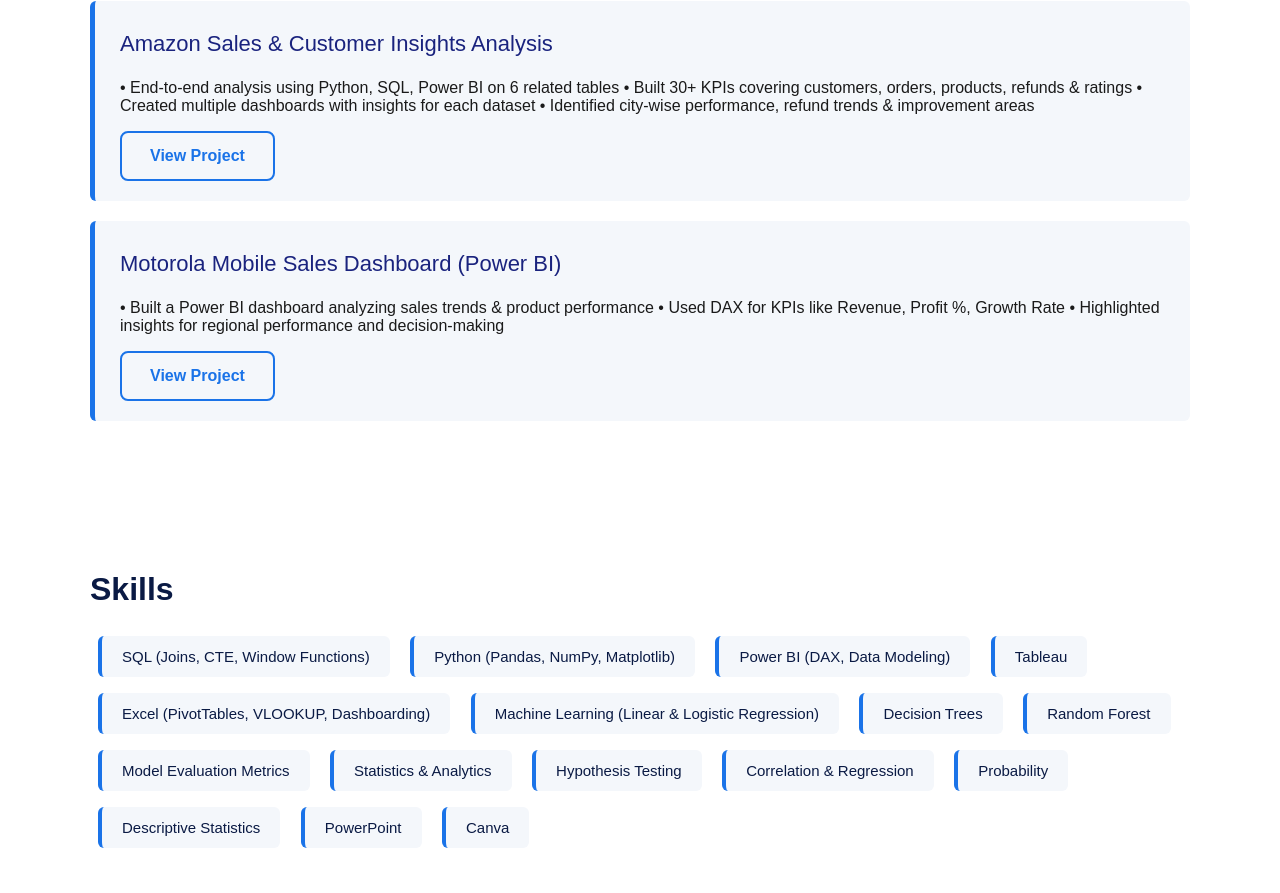
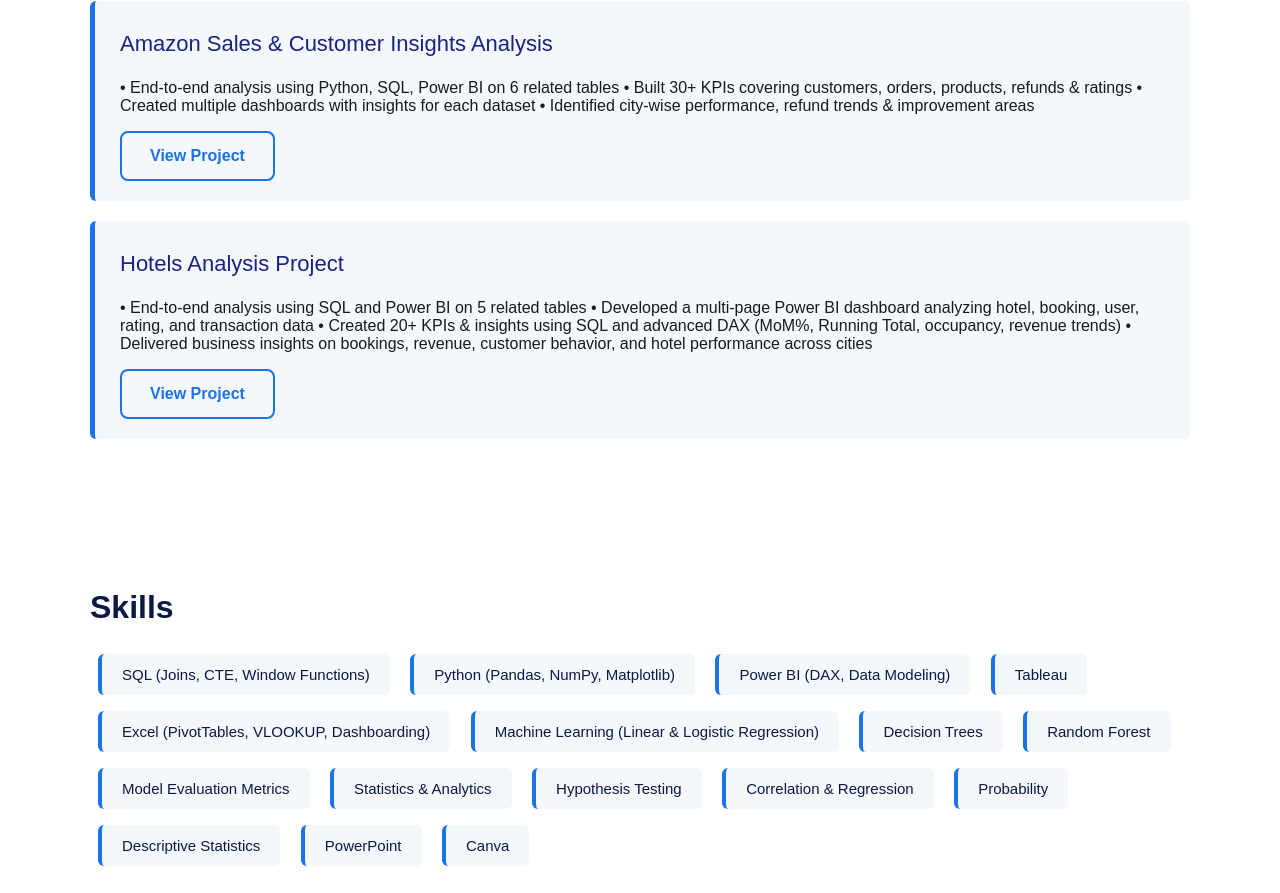
Before and after one commit to ShubhamMakkar/ShubhamMakkar.github.io, a plain HTML site: page index.html in a window 1280 px wide. Shown: the part 687-1580 px from the top of the page. Drawn offline with Linux system fonts and the light colour scheme.

Commit message:
Update index.html

```diff
--- a/index.html
+++ b/index.html
@@ -182,15 +182,16 @@
         <a href="https://tinyurl.com/58wecavw" target="_blank" class="btn btn-outline">View Project</a>
     </div>
 
-    <div class="project-card">
-        <h3>Motorola Mobile Sales Dashboard (Power BI)</h3>
-        <p>
-        • Built a Power BI dashboard analyzing sales trends & product performance
-        • Used DAX for KPIs like Revenue, Profit %, Growth Rate
-        • Highlighted insights for regional performance and decision-making
-        </p>
-        <a href="https://github.com/ShubhamMakkar/Power-BI-Sample-Project" target="_blank" class="btn btn-outline">View Project</a>
-    </div>
+   <div class="project-card">
+    <h3>Hotels Analysis Project</h3>
+    <p>
+    • End-to-end analysis using SQL and Power BI on 5 related tables
+    • Developed a multi-page Power BI dashboard analyzing hotel, booking, user, rating, and transaction data
+    • Created 20+ KPIs & insights using SQL and advanced DAX (MoM%, Running Total, occupancy, revenue trends)
+    • Delivered business insights on bookings, revenue, customer behavior, and hotel performance across cities
+    </p>
+    <a href="https://github.com/ShubhamMakkar/hotel-analytics-capstone" target="_blank" class="btn btn-outline">View Project</a>
+</div>
 </div>
 
 <!-- SKILLS SECTION -->
```
